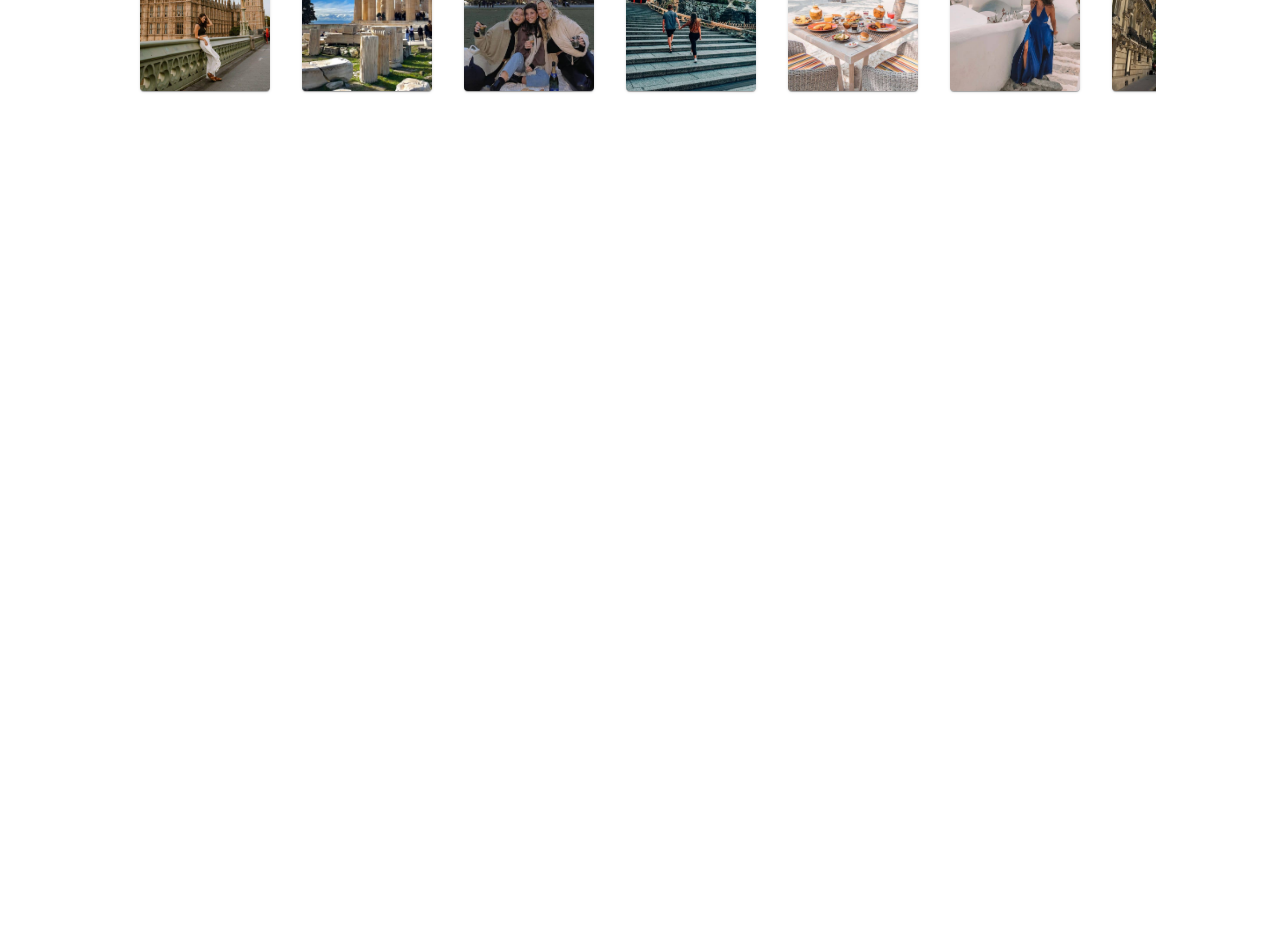
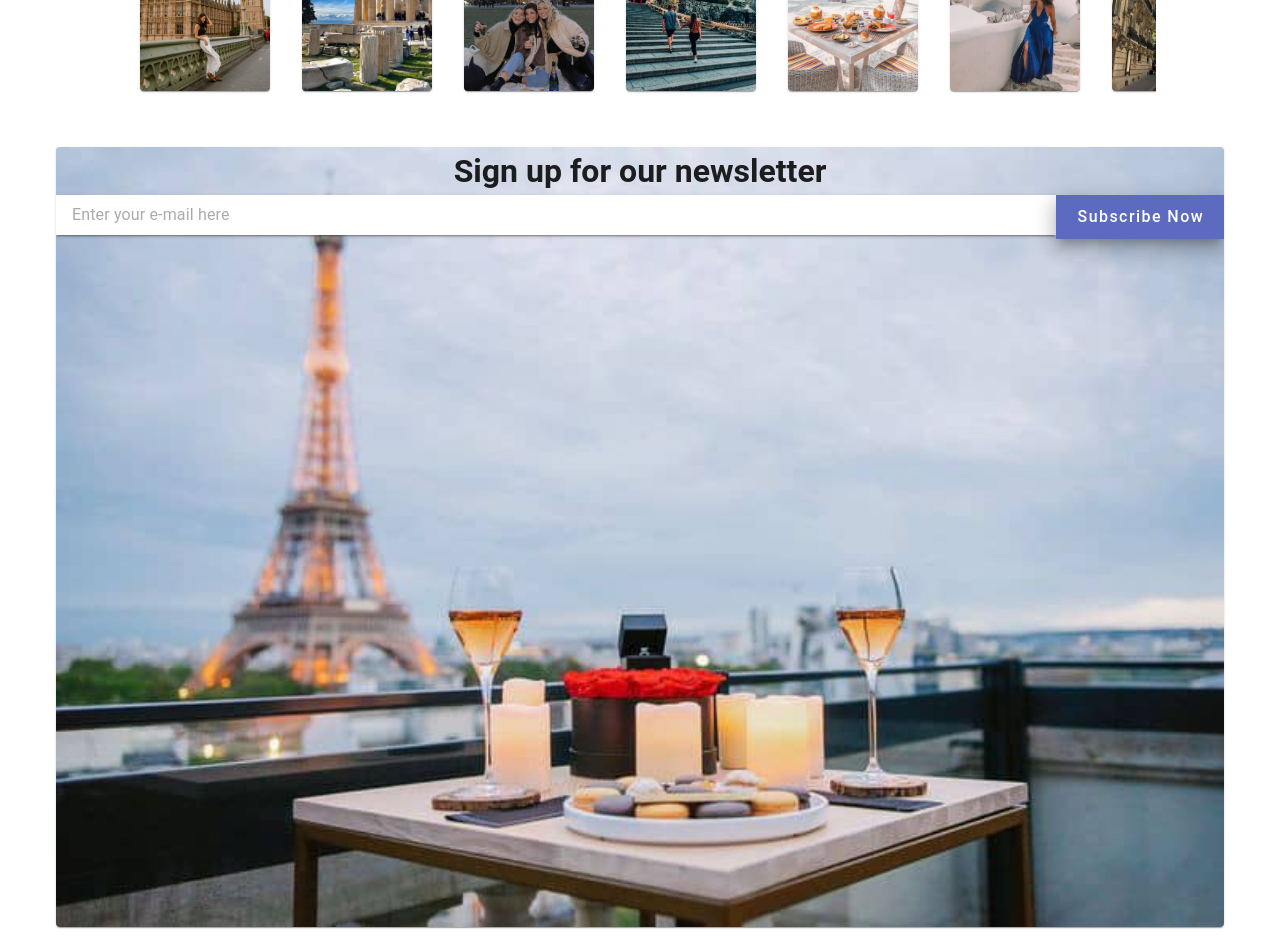
Before and after one commit to maydamv/Travel-agency, a Vue app: page / in a window 1280 px wide. Shown: the part 3120-4063 px from the top of the page. Before the commit the page ends 3259 px from the top, so only its background shows below. Built offline with nearby package versions, Linux system fonts and the light colour scheme.

Commit message:
add space for sign up

```diff
--- a/src/views/Home.vue
+++ b/src/views/Home.vue
@@ -1,7 +1,6 @@
 <template>
 
 <Navbar/>
-
 <v-main>
     <v-container>
         <v-row>
@@ -345,10 +344,24 @@
                     </v-slide-group>
                 </v-sheet>
             </v-col>
+            <v-col cols="12" sm="12">
+               <v-card>
+                    <v-img src="/IMG-20240725-WA0075.jpg" cover height="100%">
+                        <div class="d-flex justify-center ligne1">
+                            <h1>Sign up for our newsletter</h1>
+                        </div>
+                        <div class="d-flex justify-center ligne2">
+                            <v-text-field density="compact" placeholder="Enter your e-mail here" variant="solo-inverted" color="#393E50" rounded="0"></v-text-field>
+                            <v-btn class="text-none tp" color="indigo-lighten-1" size="large" variant="flat" rounded="0" elevation="12">
+                                Subscribe Now
+                            </v-btn>
+                        </div>
+                    </v-img>
+               </v-card>
+            </v-col>
         </v-row>
     </v-container>
 </v-main>
-
 
 </template>
 
```
